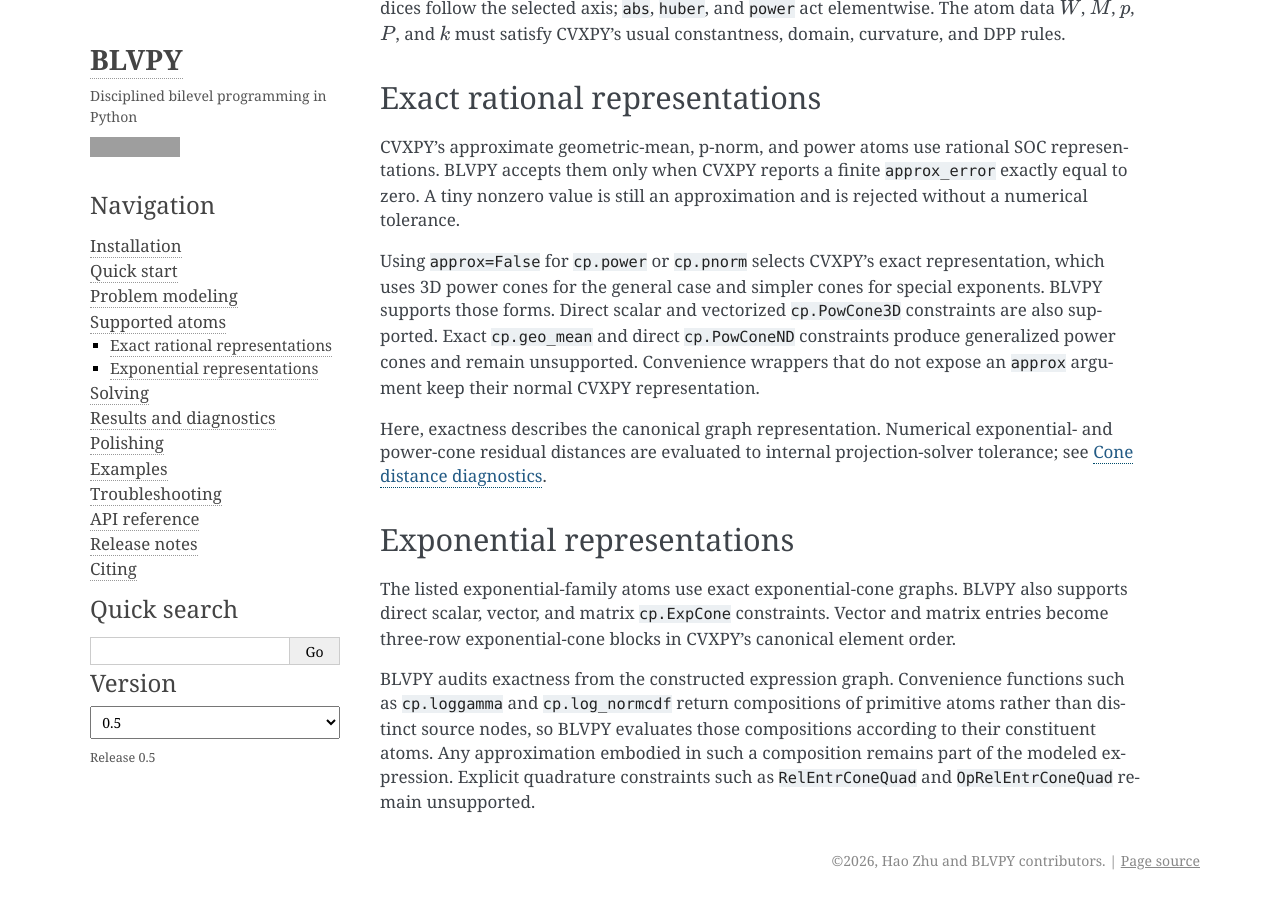
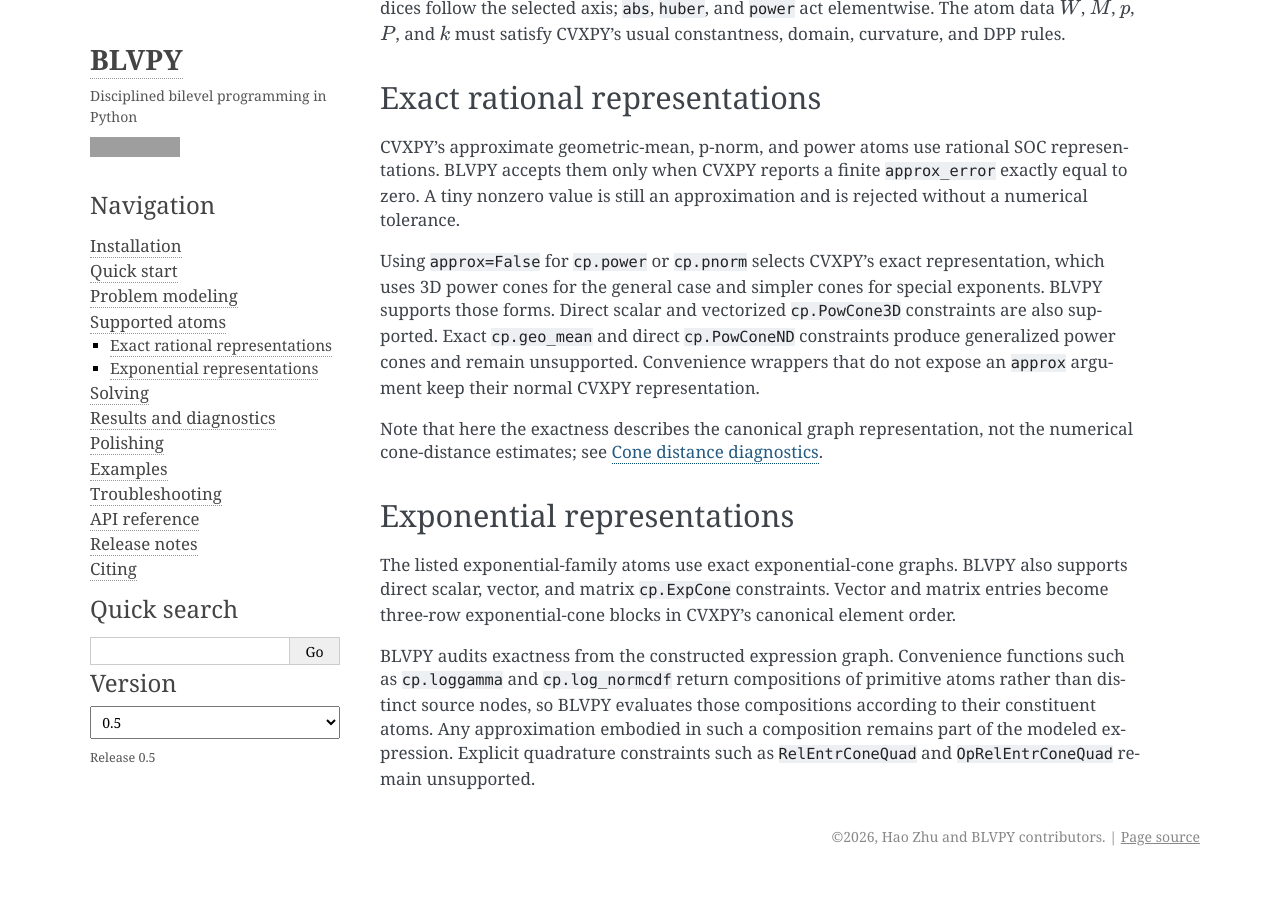
Before and after one commit to dxogrp/blvpy, a Sphinx documentation site: the page built from docs/supported-atoms.md, in a window 1280 px wide and 900 px high, scrolled down 1604 px. Built offline with Sphinx 7.4.7, drawn with Linux system fonts in a browser that asks for light colours; after the commit the page ends 2480 px from its top, so only the background shows below that; grey boxes are pictures that could not be loaded.

Commit message:
Fix docs

```diff
--- a/docs/supported-atoms.md
+++ b/docs/supported-atoms.md
@@ -127,9 +127,9 @@
 remain unsupported. Convenience wrappers that do not expose an `approx`
 argument keep their normal CVXPY representation.
 
-Here, exactness describes the canonical graph representation. Numerical
-exponential- and power-cone residual distances are evaluated to internal
-projection-solver tolerance; see {ref}`nonlinear-cone-distance-estimates`.
+Note that here the exactness describes the canonical graph representation, not the
+numerical cone-distance estimates; see
+{ref}`nonlinear-cone-distance-estimates`.
 
 ## Exponential representations
 
```
